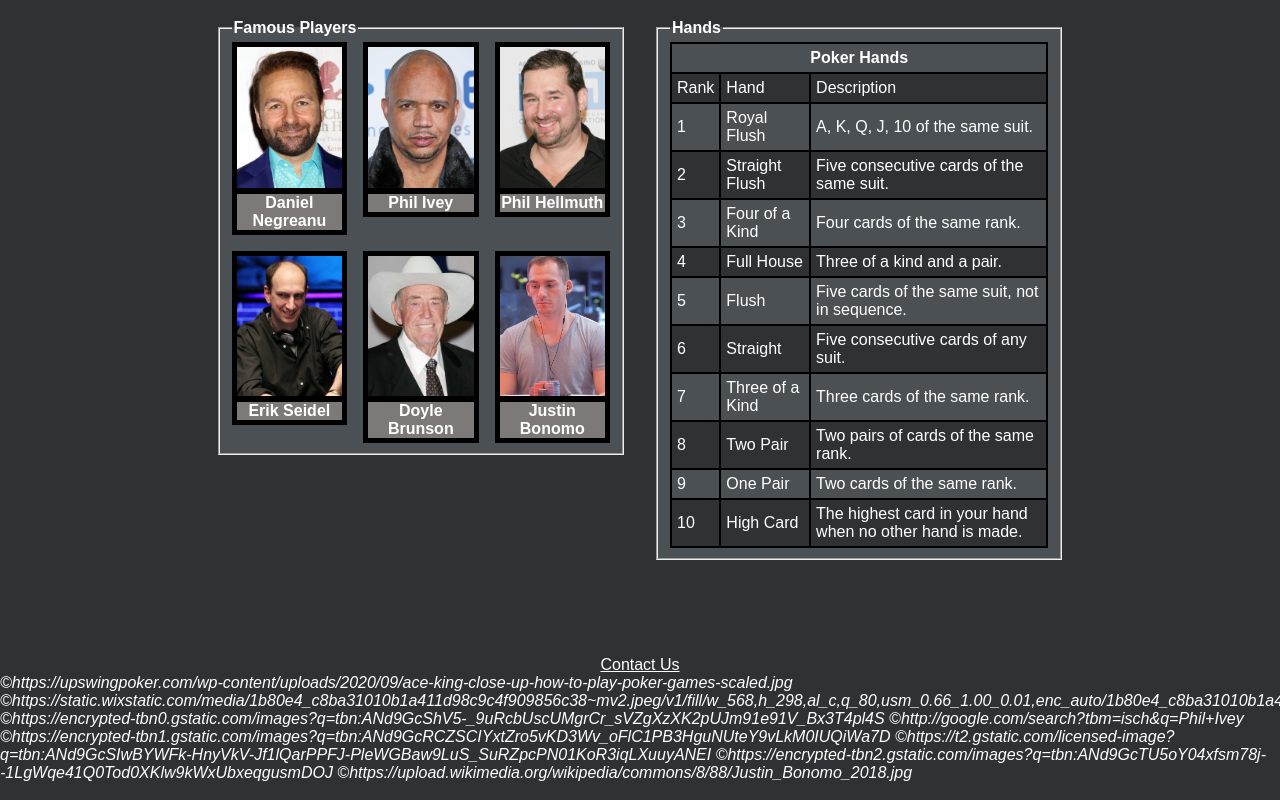
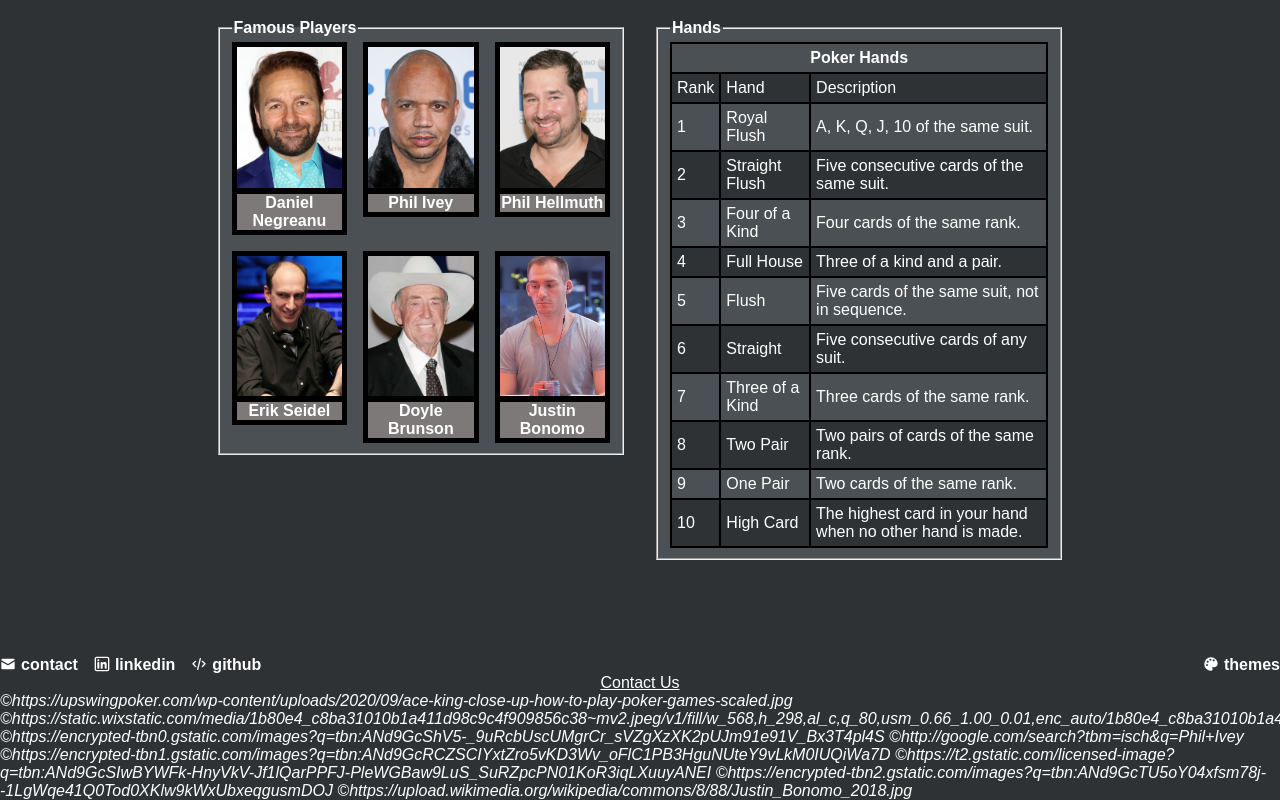
Before and after one commit to ForeverPlat/Card-Games, a plain HTML site: page index-poker.html in a window 1280 px wide. Shown: the part 2424-3224 px from the top of the page. Drawn offline with Linux system fonts and the light colour scheme; files that its build step writes are made by us from their sources.

Commit message:
adding footer

```diff
--- /dev/null
+++ b/footer.css
@@ -0,0 +1,35 @@
+.footer-content {
+    display: flex;
+    justify-content: space-between;
+    color: var(--grey);
+}
+
+.footer-left-side, .footer-right-side {
+    display: flex;
+    flex-direction: row;
+    align-items: center;
+    justify-content: space-between;
+    gap: 1rem;
+    font-weight: bold;
+    height: 100%;
+}
+
+.footer-content svg{
+    height: 1rem;
+}
+
+.contact-button,
+.linkedin-button,
+.github-button,
+.themes-button {
+    display: flex;
+    align-content: center;
+    gap: 5px;
+}
+
+.contact-button:hover,
+.linkedin-button:hover,
+.github-button:hover,
+.themes-button:hover {
+    cursor: pointer;
+}
--- a/index-poker.html
+++ b/index-poker.html
@@ -6,6 +6,7 @@
     <link rel="stylesheet" href="styles/header.css">
     <link rel="stylesheet" href="styles/navbar.css">
     <link rel="stylesheet" href="styles/responsive.css">
+    <link rel="stylesheet" href="styles/footer.css">
 
     <meta name = "keywords" content = "Poker">
     <meta name = "author" content = "Luqman Ajani, Laeeq Lahda">
@@ -319,6 +320,73 @@
 
     </main>
 
+
+    <footer class="footer-content">
+
+        <!-- footer left side -->
+         <div class="footer-left-side">
+            <div class="contact-button">
+                <svg class="contact-image" viewBox="0 0 24 24" xmlns="http://www.w3.org/2000/svg" id="mail" class="icon glyph" fill="#000000">
+                    <g id="SVGRepo_bgCarrier" stroke-width="0"></g>
+                    <g id="SVGRepo_tracerCarrier" stroke-linecap="round" stroke-linejoin="round"></g>
+                    <g id="SVGRepo_iconCarrier">
+                        <path d="M22,8.32V18a2,2,0,0,1-2,2H4a2,2,0,0,1-2-2V8.69L4,9.78l7.52,4.1A1,1,0,0,0,12,14a1,1,0,0,0,.5-.14L20,9.49Z" style="fill: currentColor"></path>
+                        <path d="M22,6h0L20,7.18l-8,4.67L4,7.5,2,6.4V6A2,2,0,0,1,4,4H20A2,2,0,0,1,22,6Z" style="fill: currentColor"></path>
+                    </g>
+                </svg>
+                contact
+            </div>
+
+            <div class="linkedin-button">
+                <svg class="linkedin-image" viewBox="0 0 24 24" fill="none" xmlns="http://www.w3.org/2000/svg">
+                    <g id="SVGRepo_bgCarrier" stroke-width="0"></g>
+                    <g id="SVGRepo_tracerCarrier" stroke-linecap="round" stroke-linejoin="round"></g>
+                    <g id="SVGRepo_iconCarrier">
+                        <path d="M6.5 8C7.32843 8 8 7.32843 8 6.5C8 5.67157 7.32843 5 6.5 5C5.67157 5 5 5.67157 5 6.5C5 7.32843 5.67157 8 6.5 8Z" fill="currentColor"></path>
+                        <path d="M5 10C5 9.44772 5.44772 9 6 9H7C7.55228 9 8 9.44771 8 10V18C8 18.5523 7.55228 19 7 19H6C5.44772 19 5 18.5523 5 18V10Z" fill="currentColor"></path>
+                        <path d="M11 19H12C12.5523 19 13 18.5523 13 18V13.5C13 12 16 11 16 13V18.0004C16 18.5527 16.4477 19 17 19H18C18.5523 19 19 18.5523 19 18V12C19 10 17.5 9 15.5 9C13.5 9 13 10.5 13 10.5V10C13 9.44771 12.5523 9 12 9H11C10.4477 9 10 9.44772 10 10V18C10 18.5523 10.4477 19 11 19Z" fill="currentColor"></path>
+                        <path fill-rule="evenodd" clip-rule="evenodd" d="M20 1C21.6569 1 23 2.34315 23 4V20C23 21.6569 21.6569 23 20 23H4C2.34315 23 1 21.6569 1 20V4C1 2.34315 2.34315 1 4 1H20ZM20 3C20.5523 3 21 3.44772 21 4V20C21 20.5523 20.5523 21 20 21H4C3.44772 21 3 20.5523 3 20V4C3 3.44772 3.44772 3 4 3H20Z" fill="currentColor"></path>
+                    </g>
+                </svg>
+                <span>linkedin</span>
+            </div>
+
+            <div class="github-button">
+                <svg class="github-image" viewBox="0 0 24 24" fill="none" xmlns="http://www.w3.org/2000/svg">
+                    <g id="SVGRepo_bgCarrier" stroke-width="0"></g>
+                    <g id="SVGRepo_tracerCarrier" stroke-linecap="round" stroke-linejoin="round"></g>
+                    <g id="SVGRepo_iconCarrier">
+                        <path d="M7 8L3 11.6923L7 16M17 8L21 11.6923L17 16M14 4L10 20" stroke="currentColor" stroke-width="2" stroke-linecap="round" stroke-linejoin="round"></path>
+                    </g>
+                </svg>
+                github
+            </div>
+         </div>
+
+
+        <!-- footer right side -->
+
+        <div class="footer-right-side">
+            <div class="themes-button">
+                <svg class="themes-image" fill="#000000" viewBox="0 0 24 24" xmlns="http://www.w3.org/2000/svg">
+                    <g id="SVGRepo_bgCarrier" stroke-width="0"></g>
+                    <g id="SVGRepo_tracerCarrier" stroke-linecap="round" stroke-linejoin="round"></g>
+                    <g id="SVGRepo_iconCarrier">
+                        <g data-name="Layer 2">
+                            <g data-name="color-palette">
+                                <rect width="24" height="24" opacity="0"></rect>
+                                <path d="M19.54 5.08A10.61 10.61 0 0 0 11.91 2a10 10 0 0 0-.05 20 2.58 2.58 0 0 0 2.53-1.89 2.52 2.52 0 0 0-.57-2.28.5.5 0 0 1 .37-.83h1.65A6.15 6.15 0 0 0 22 11.33a8.48 8.48 0 0 0-2.46-6.25zm-12.7 9.66a1.5 1.5 0 1 1 .4-2.08 1.49 1.49 0 0 1-.4 2.08zM8.3 9.25a1.5 1.5 0 1 1-.55-2 1.5 1.5 0 0 1 .55 2zM11 7a1.5 1.5 0 1 1 1.5-1.5A1.5 1.5 0 0 1 11 7zm5.75.8a1.5 1.5 0 1 1 .55-2 1.5 1.5 0 0 1-.55 2z" fill="currentColor"></path>
+                            </g>
+                        </g>
+                    </g>
+                </svg>
+                themes
+            </div>
+        </div>
+
+    </footer>
+
+
     <footer>
         <a href="form.html" target="_blank">Contact Us</a>
 
```
Also changed, not shown: citation.html (added, +54 -0 lines).
